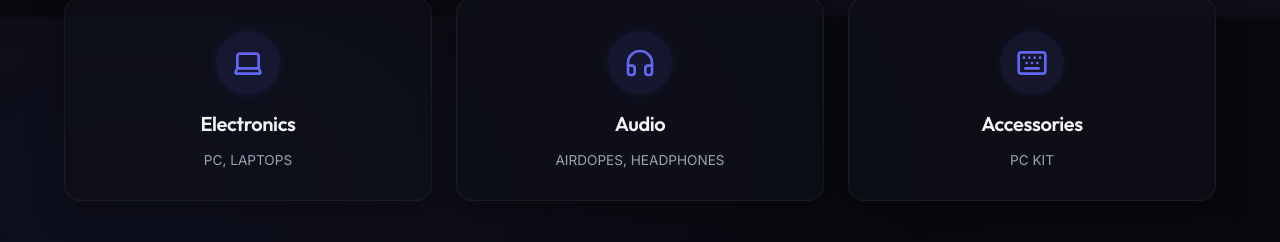
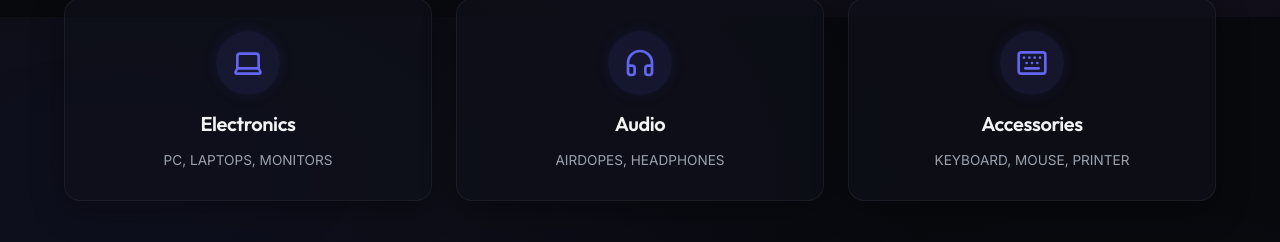
Before and after one commit to Bhav2005/ecommerce-platform-techverse, a React (Vite) app in the folder frontend/: page / in a window 1280 px wide. Shown: the part 783-1025 px from the top of the page. Built offline with nearby package versions, Linux system fonts and the light colour scheme; no server answers.

Commit message:
update category labels

```diff
--- a/frontend/src/pages/Home.jsx
+++ b/frontend/src/pages/Home.jsx
@@ -84,9 +84,9 @@ export const Home = () => {
         </h2>
         <div style={{ display: 'grid', gridTemplateColumns: 'repeat(auto-fit, minmax(220px, 1fr))', gap: '1.5rem' }}>
           {[
-            { name: 'Electronics', icon: <Laptop size={32} />, count: 'PC, LAPTOPS' },
+            { name: 'Electronics', icon: <Laptop size={32} />, count: 'PC, LAPTOPS, MONITORS' },
             { name: 'Audio', icon: <Headphones size={32} />, count: 'AIRDOPES, HEADPHONES' },
-            { name: 'Accessories', icon: <Keyboard size={32} />, count: 'PC KIT' }
+            { name: 'Accessories', icon: <Keyboard size={32} />, count: 'KEYBOARD, MOUSE, PRINTER' }
           ].map(cat => (
             <Link
               key={cat.name}
```
Also changed, not shown: 1 other file (tests, documents, lock files or other folders).
